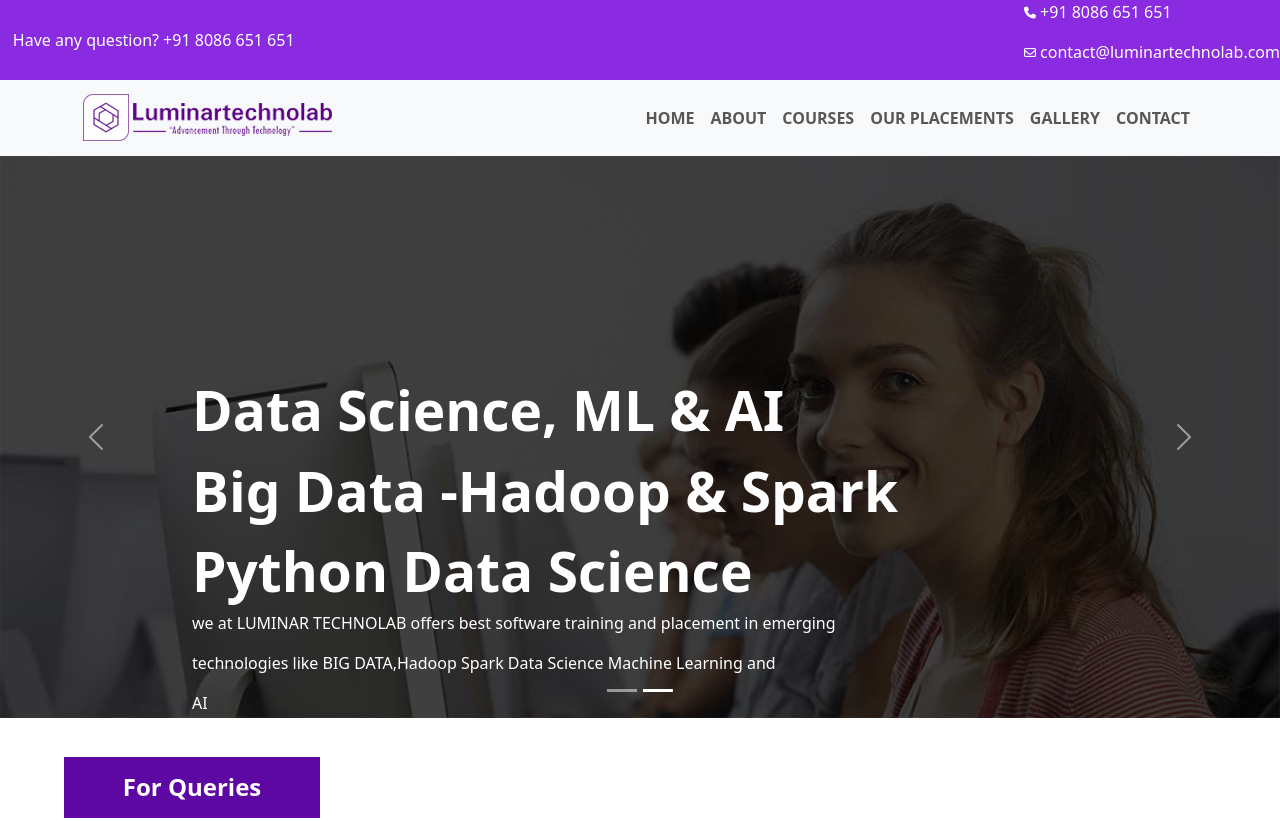
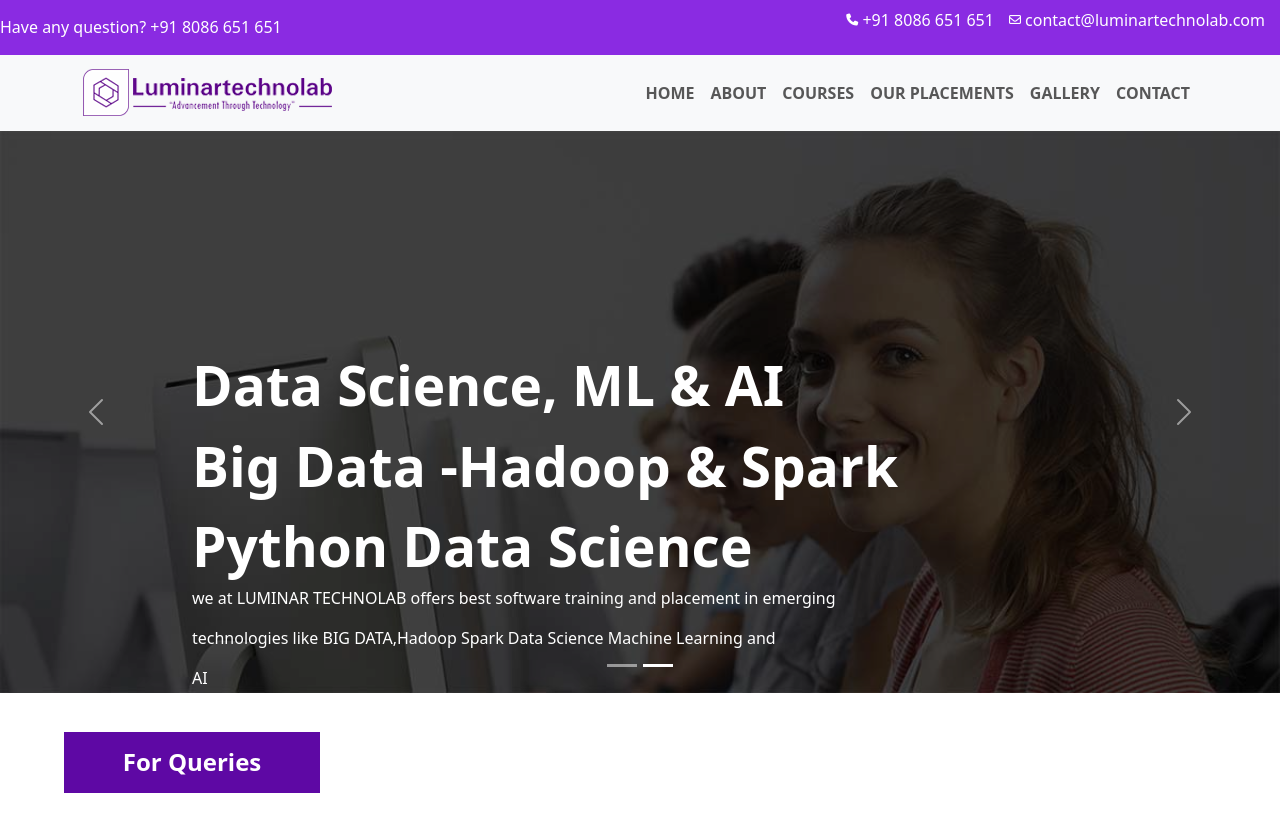
Before and after one commit to aghigit/luminarwebs, a plain HTML site: page index.html in a window 1280 px wide. Shown: the top 821 px of the page. Drawn offline with nearby package versions, Linux system fonts and the light colour scheme.

Commit message:
Update style.css

```diff
--- a/style.css
+++ b/style.css
@@ -10,9 +10,24 @@
     flex-wrap: wrap;
     color:white;
 }
+.top>div{
+    display: flex;
+    flex-wrap: wrap;
+    align-items: center;
+    justify-content: flex-start;
+}
 .top>p{
-    margin:1%;
+    margin-top: 15px;
 }
+.phonePara{
+    margin-left: ;
+    margin-right: 15px;
+}
+.mailPara{
+    margin-right: 15px;
+}
+
+
 
 
 
```
